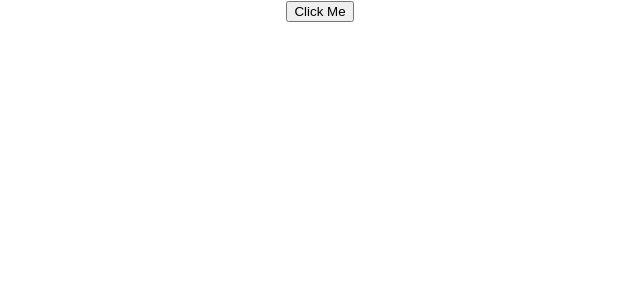
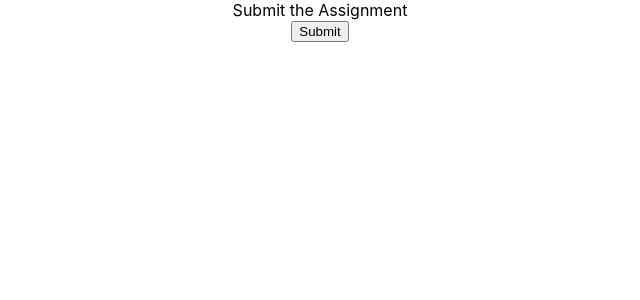
Before and after one commit to sanjaydambal/basics_react, a React (Create React App) app: page / in a window 1280 px wide. Shown: the top 300 px of the page, without its empty margins (320-960 px from the left). Built offline with nearby package versions, Linux system fonts and the light colour scheme.

Commit message:
EventBind

```diff
--- a/src/App.js
+++ b/src/App.js
@@ -1,7 +1,8 @@
 import React from 'react';
 // import logo from './logo.svg';
 import './App.css';
-import ClassClick from './Components/ClassClick';
+import EventBind from './Components/EventBind';
+// import ClassClick from './Components/ClassClick';
 // import FunctionClick from './Components/FunctionClick';
 // import Greet from './Components/Greet';
 // import Welcome from './Components/Welcome';
@@ -19,7 +20,8 @@ function App() {
        {/* <Message/>   */}
       {/* <Counter/> */}
       {/* <FunctionClick/> */}
-      <ClassClick/>
+      {/* <ClassClick/> */}
+      <EventBind/>
     </div>
   );
 }
--- /dev/null
+++ b/src/Components/EventBind.js
@@ -0,0 +1,27 @@
+import React, { Component } from 'react'
+
+ class EventBind extends Component {
+    constructor(props) {
+      super(props)
+
+      this.state = {
+         message:"Submit the Assignment"
+      }
+      this.change = this.change.bind(this)
+    }
+change(){
+    this.setState({
+        message:"Assignment Submitted"
+    })
+}
+  render() {
+    return (
+      <div>
+        <div>{this.state.message}</div>
+        <button onClick={this.change}>Submit</button>
+      </div>
+    )
+  }
+}
+
+export default EventBind
```
